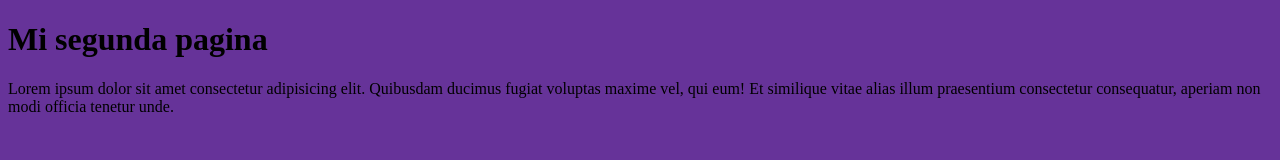
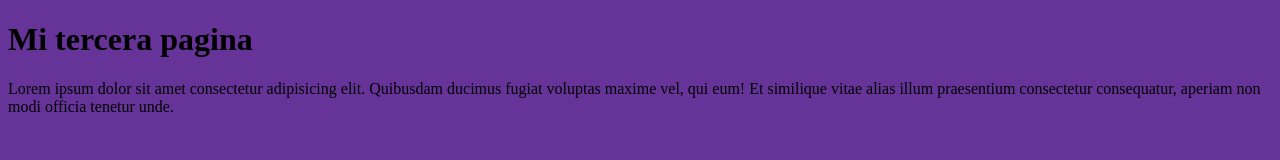
Before and after one commit to Flover22/290920, a plain HTML site: page index.html in a window 1280 px wide. Drawn offline with Linux system fonts and the light colour scheme.

Commit message:
tercera web

```diff
--- a/index.html
+++ b/index.html
@@ -7,7 +7,7 @@
     <link rel="stylesheet" href="style.css">
 </head>
 <body>
-    <h1>Mi segunda pagina</h1>
+    <h1>Mi tercera pagina</h1>
     <p>Lorem ipsum dolor sit amet consectetur adipisicing elit. Quibusdam ducimus fugiat voluptas maxime vel, qui eum! Et similique vitae alias illum praesentium consectetur consequatur, aperiam non modi officia tenetur unde.</p>
 
 </body>
```
